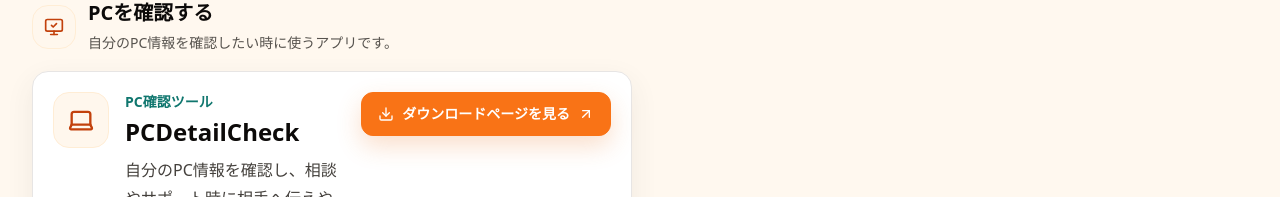
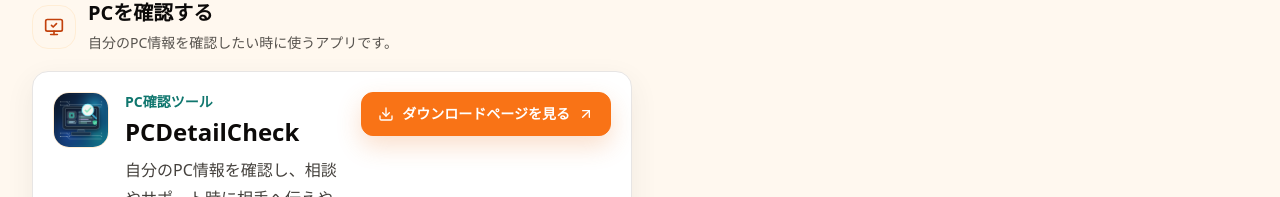
Before and after one commit to HirokiTakano/profile, a Next.js app: page /works in a window 1280 px wide. Shown: the part 743-940 px from the top of the page. Built offline with nearby package versions, Linux system fonts and the light colour scheme.

Commit message:
ツールデザインの回収

```diff
--- a/src/data/projects.ts
+++ b/src/data/projects.ts
@@ -64,6 +64,7 @@
       "自分のPC情報を確認し、相談やサポート時に相手へ伝えやすくするツールです。",
     userBenefit: "自分のPC情報を調べたい時や、相手に状況を伝えたい時に役立ちます。",
     technicalSummary: "Windows 向けのユーティリティとして、GitHub Release から配布しています。",
+    iconImageUrl: "/projects/pcdetailcheck.png",
     githubUrl: "https://github.com/HirokiTakano/PCDetailCheck",
     demoUrl: null,
     tags: ["Windows", "ユーティリティ", "PC 確認", "GitHub リリース"],
```
Also changed, not shown: public/projects/pcdetailcheck.png (added).
